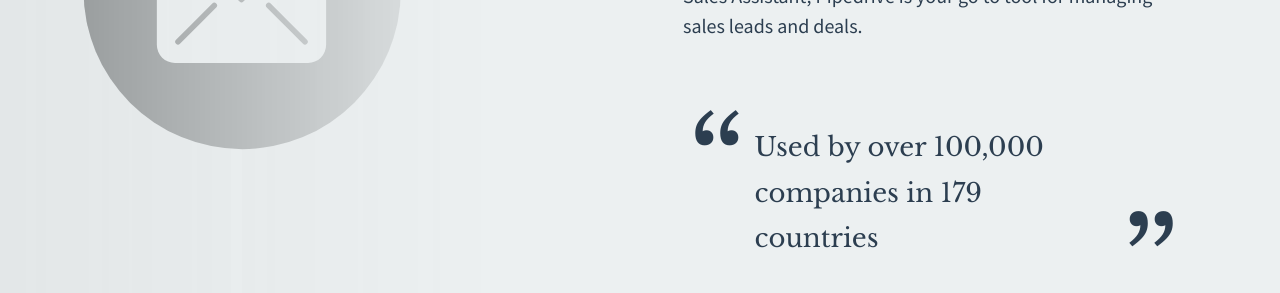
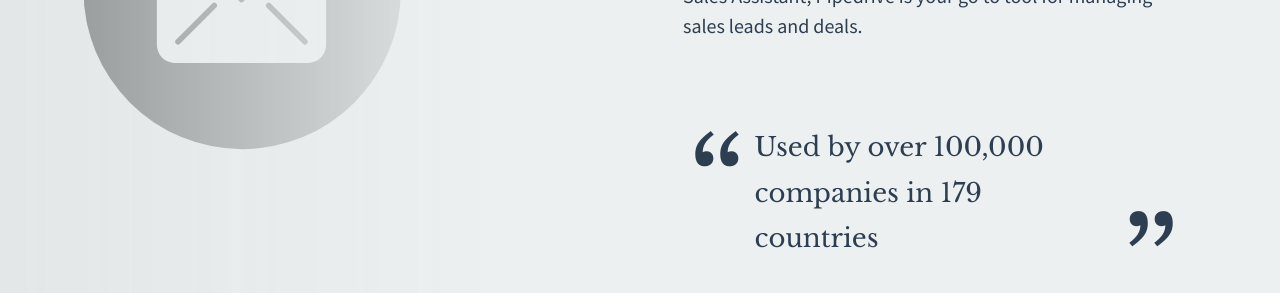
Before and after one commit to derangeddk/deranged.dk, a Jekyll site: the page built from _services/pipedrive.html, in a window 1280 px wide. Shown: the part 2399-2692 px from the top of the page. Built offline with Jekyll 4.4.1, drawn with Linux system fonts in a browser that asks for light colours; some web fonts are replaced; comment, search, counter and statistics services are not loaded.

Commit message:
fix: quotation mark position

```diff
--- a/css/style.scss
+++ b/css/style.scss
@@ -174,7 +174,7 @@
             font-size: 5em;
             position: absolute;
             left: 5px;
-            top: 25px;
+            top: 0.35em;
         }
 
         &:after {
```
